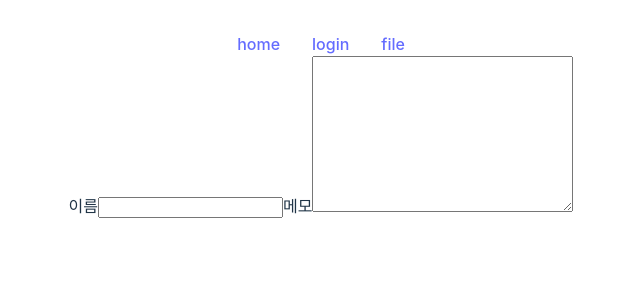
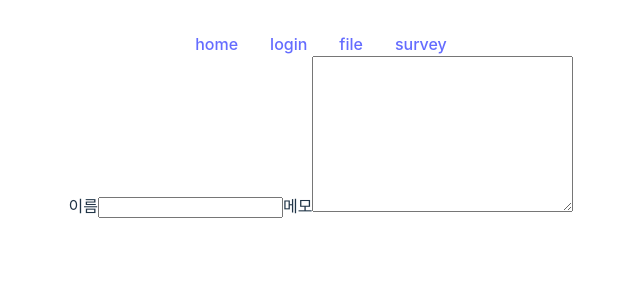
Before and after one commit to noname2048/bz-react-form-practice, a React (Vite) app in the folder frontend/: page /survey in a window 1280 px wide. Shown: the top 300 px of the page, without its empty margins (319-959 px from the left). Built offline with nearby package versions, Linux system fonts and the light colour scheme.

Commit message:
feat: add survey link to Navbar

```diff
--- a/frontend/src/components/Navbar.jsx
+++ b/frontend/src/components/Navbar.jsx
@@ -8,6 +8,7 @@ export default function Navbar() {
       </a>
       <a href="/login">login</a>
       <a href="/file">file</a>
+      <a href="/survey">survey</a>
     </NavContainer>
   );
 }
```
